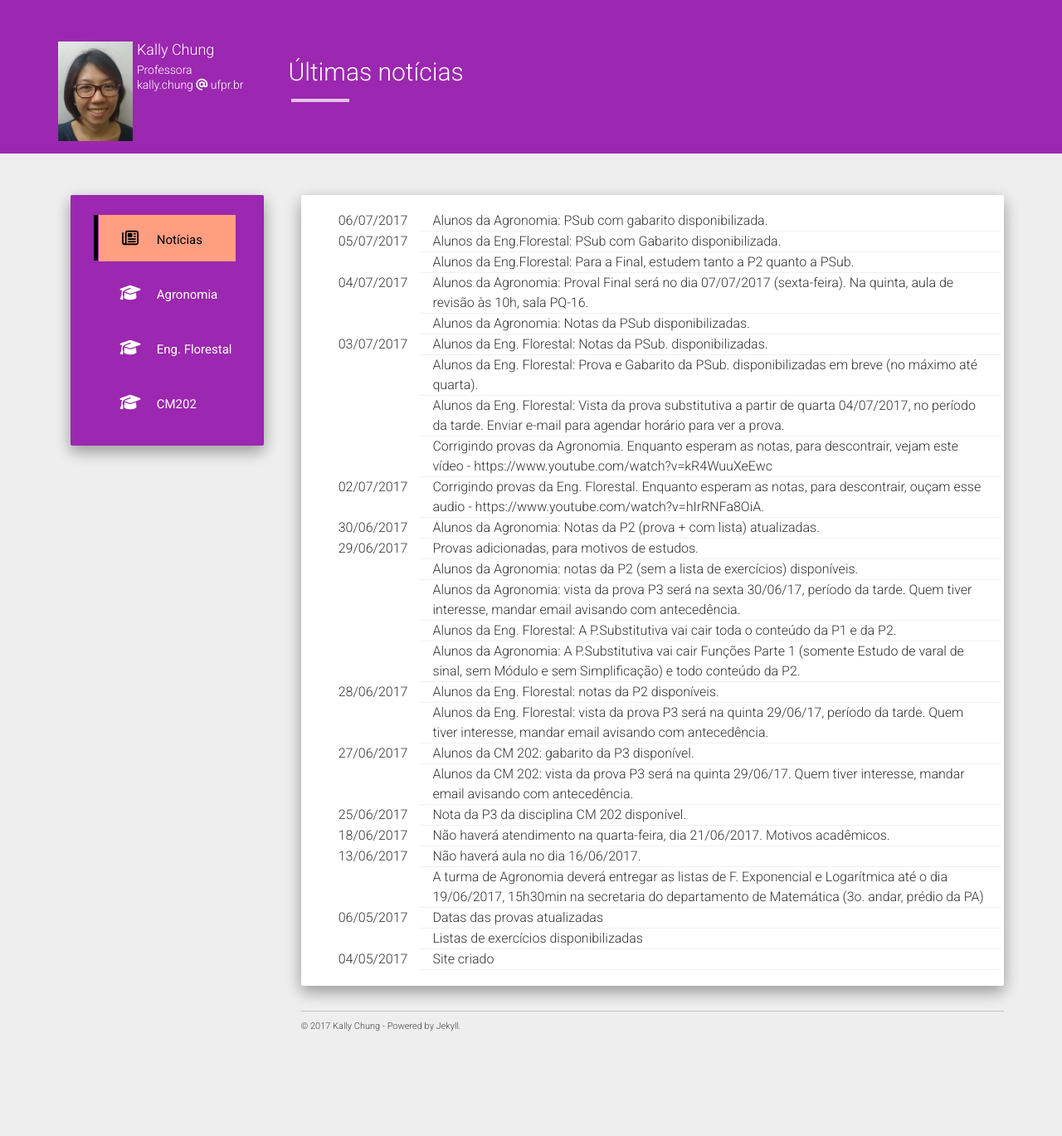
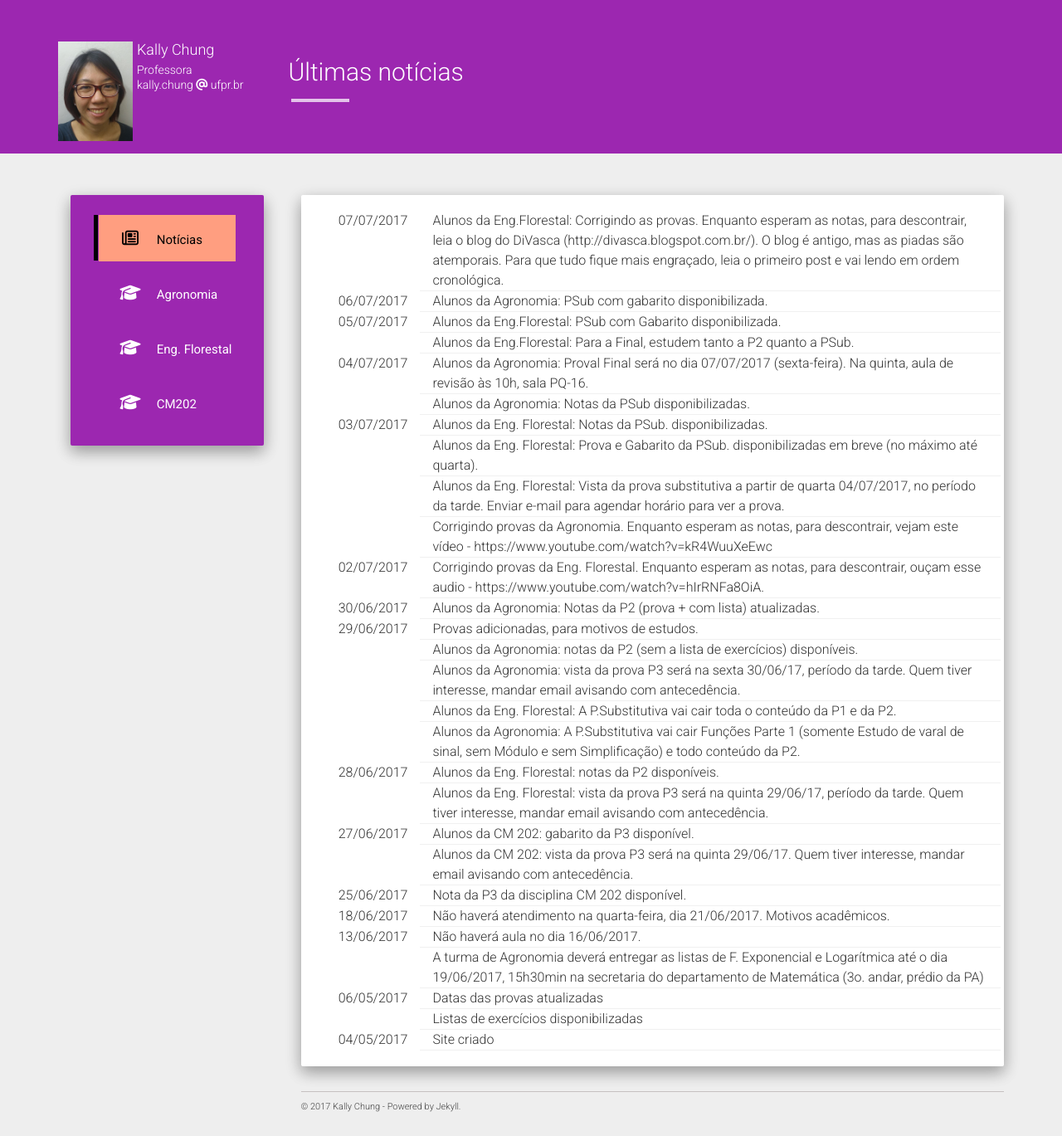
Before and after one commit to chunggnuhc/chunggnuhc.github.io, a Jekyll site: the page built from index.html, in a window 1280 px wide. Shown: the whole page at 83% size. Built offline with Jekyll 4.4.1, drawn with Linux system fonts in a browser that asks for light colours; nearby versions of some CDN libraries; before the commit the page ends 1272 px from its top, so only the background shows below that.

Commit message:
Noticias do dia 07072017 - Eng.Florestal

```diff
--- a/_data/noticias.yml
+++ b/_data/noticias.yml
@@ -1,3 +1,5 @@
+- data: 2017-07-07
+  noticia: "Alunos da Eng.Florestal: Corrigindo as provas. Enquanto esperam as notas, para descontrair, leia o blog do DiVasca (http://divasca.blogspot.com.br/). O blog é antigo, mas as piadas são atemporais. Para que tudo fique mais engraçado, leia o primeiro post e vai lendo em ordem cronológica."
 - data: 2017-07-06
   noticia: "Alunos da Agronomia: PSub com gabarito disponibilizada."
 - data: 2017-07-05
```
